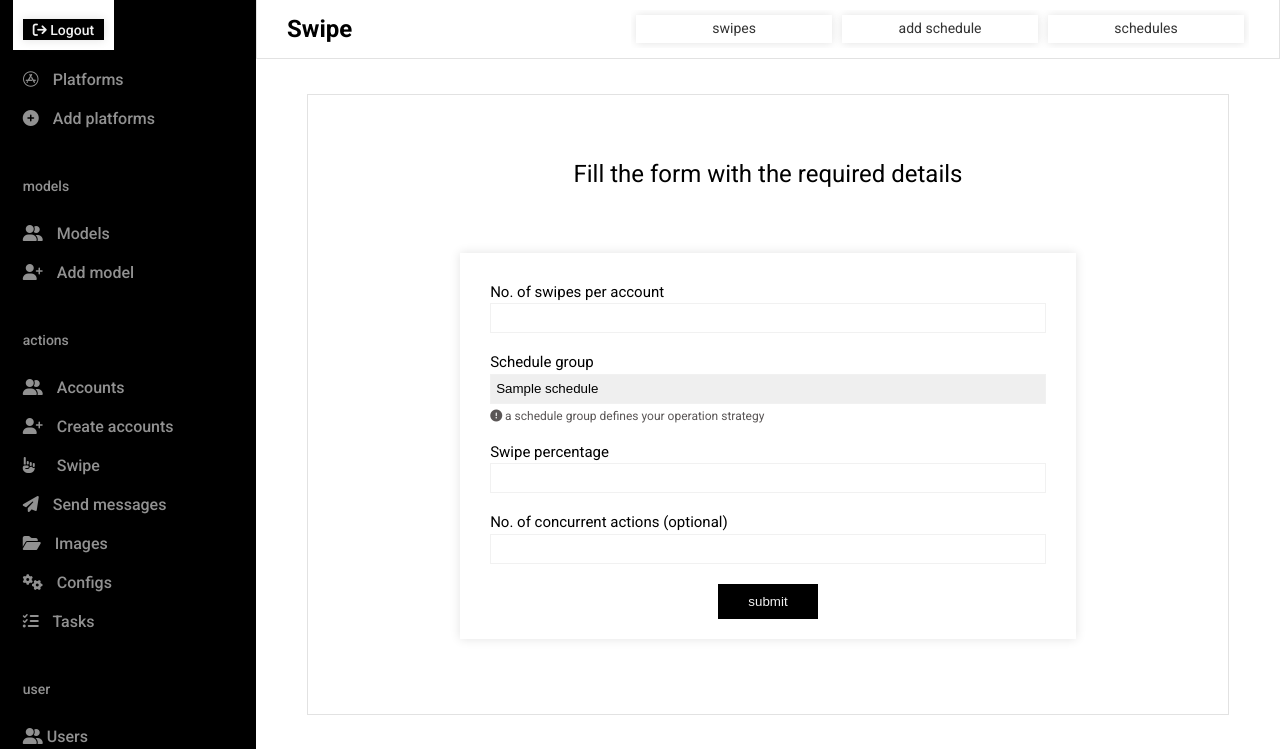
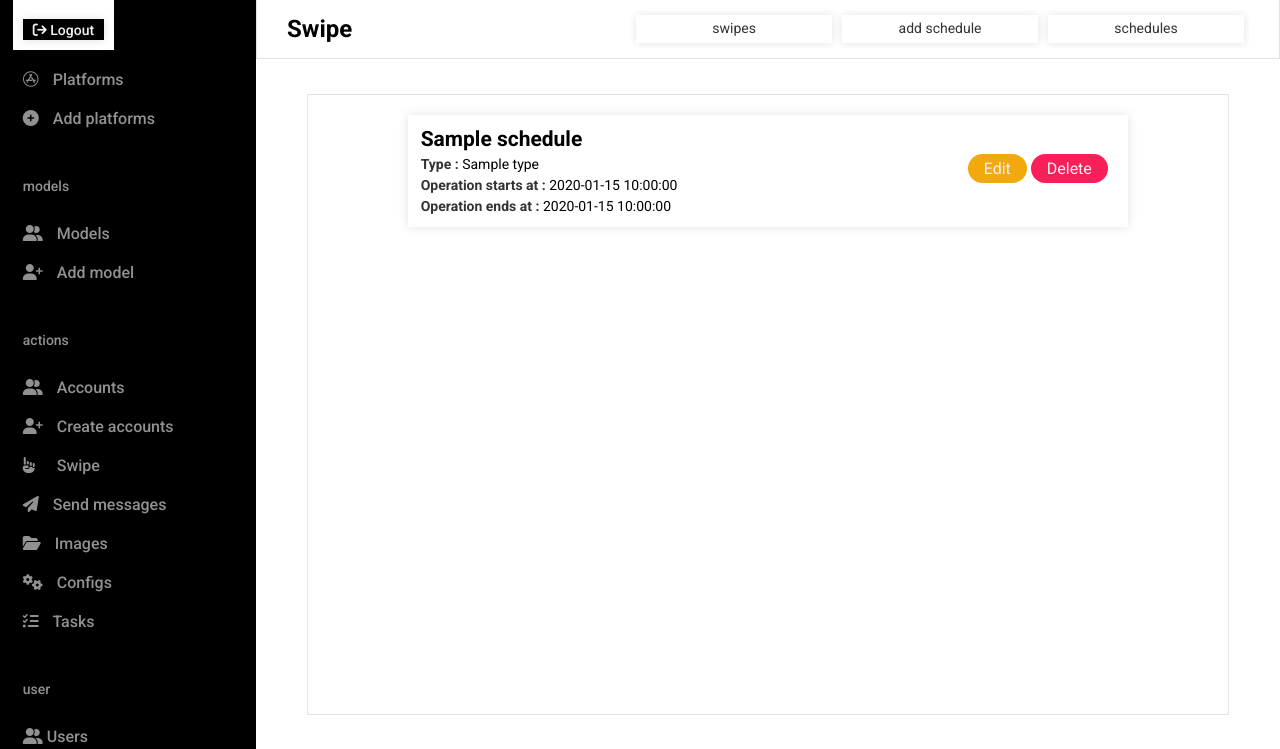
Before and after one commit to ihunna/auto-webpanel, a Flask app: template app/templates/swipe-page.html in a window 1280 px wide. Shown: the part 51-800 px from the top of the page. Run offline with Flask 3, Linux system fonts and the light colour scheme; the template is opened without the code that fills it: most values are stand-ins (such as "Sample title", 1, 10 or a date in 2020).

Commit message:
modified swipe, creat-accounts, models and schedules

```diff
--- a/app/app.py
+++ b/app/app.py
@@ -544,6 +544,7 @@ def schedules():
 	action = request.args.get('action')
 	action_type = request.args.get('type')
 	s_id = request.args.get('s')
+	next = request.args.get('next')
 
 	account_schedules = [s for s in list(session.get('SCHEDULES').values()) if s['type'] == 'account']
 	swipe_schedules = [s for s in list(session.get('SCHEDULES').values()) if s['type'] == 'swipe' or s['type'] == 'swiping']
@@ -566,24 +567,25 @@ def schedules():
 			'swipe_session_count':s[10],
 			'op_count':s[11],
 			'op_timer':json.loads(s[12]) if s[12] is not None else {'count':'0','time':'0'},
-			'op_location':s[13],
-			'swipe_delay':s[14],
-			'op_swipe_group':s[15],
-			'swipe_duration':s[16],
-			'day_specs':s[17],
-			'added_at':s[19]
+			'op_proxies':s[13],
+			'op_location':s[14],
+			'swipe_delay':s[15],
+			'op_swipe_group':s[16],
+			'swipe_duration':s[17],
+			'day_specs':s[18],
+			'status':s[19],
+			'added_at':s[20]
 		} for s in schedules]
-		print(schedules)
 		for s in schedules:session['SCHEDULES'].update({s['id']:s})
 		if len(schedules) > 0:return render_template('schedules.html',schedules=schedules)
 		return render_template('schedules.html',action='add-schedule',
 			 action_type='account',models=list(session['MODELS'].values()),
-			 swipe_schedules=swipe_schedules,schedules=account_schedules)
+			 swipe_schedules=swipe_schedules,schedules=account_schedules,next=next)
 
 	elif action == 'edit-schedule' and s_id:
 		return render_template('schedules.html',action='edit-schedule',
 			 schedule=session['SCHEDULES'][s_id],swipe_schedules=swipe_schedules,
-			 models=list(session['MODELS'].values()),action_type=action_type)
+			 models=list(session['MODELS'].values()),action_type=action_type,next=next)
 
 	elif action == 'delete-schedule':
 		db = conn()
@@ -592,7 +594,8 @@ def schedules():
 		db.commit()
 
 		del session['SCHEDULES'][s_id]
-		return redirect('/schedules')
+		url = f'/{next}' if next else request.path
+		return redirect(url)
 	elif action == 'next':
 		if action_type == 'edit':
 			db = conn()
@@ -602,11 +605,11 @@ def schedules():
 			day_specs = cursor.fetchone()[0]
 
 			day_specs = json.loads(day_specs) if day_specs is not None  else []
-			return render_template('schedules.html',action=action,s_id=s_id,action_type=action_type,day_specs=day_specs)
-		return render_template('schedules.html',action=action,s_id=s_id)
+			return render_template('schedules.html',action=action,s_id=s_id,action_type=action_type,day_specs=day_specs,next=next)
+		return render_template('schedules.html',action=action,s_id=s_id,next=next)
 
 	return render_template('schedules.html',action=action,action_type=action_type,
-			models=list(session['MODELS'].values()),swipe_schedules=swipe_schedules)
+			models=list(session['MODELS'].values()),swipe_schedules=swipe_schedules,next=next)
 
 @app.route('/schedules/<action>', methods=['POST'])
 @login_required
@@ -639,8 +642,10 @@ def scheduler(action):
 			op_sleep_timer_time = request.form.get('s-tf-acc-time')
 			timer = {'count':op_sleep_timer_count,'time':op_sleep_timer_time} if op_sleep_timer_count else {'count':0,'time':0}
 
+			op_proxies = request.form.get('op-proxies')
 			op_location = request.form.get('op-location')
 			op_swipe_group = request.form.get('op-swipe-group')
+			next = request.form.get('next')
 
 			model = session['MODEL']
 			platform = session['PLATFORM']
@@ -660,17 +665,17 @@ def scheduler(action):
 							(s_id, user_id, model['id'], platform['id'], name, type.lower(),
 								swipe_percent, s_start, s_end, s_session_count, s_delay, s_duration))
 				db.commit()
-				return jsonify({'msg': 'schedule added, add date specs', 'schedule': s_id, 'action': 'finish-schedule','action_type':'add'}), 200
+				return jsonify({'msg': 'schedule added, add date specs', 'schedule': s_id, 'action': 'finish-schedule','action_type':'add','next':next}), 200
 
 			elif type.lower() == 'account':
 				cursor.execute('''INSERT INTO schedules
 								(id, user_id, model, platform, name, type,op_count,op_timer,
-								op_swipe_group,op_location,op_max_workers,op_start_at, op_end_at)
-								VALUES (?, ?, ?, ?, ?, ?, ?, ?, ?, ?, ?, ?,?)''',
+								op_swipe_group,op_proxies,op_location,op_max_workers,op_start_at, op_end_at)
+								VALUES (?, ?, ?, ?, ?, ?, ?, ?, ?, ?, ?, ?,?,?)''',
 							(s_id, user_id, model['id'], platform['id'], name, type.lower(),
-							op_count,json.dumps(timer),op_swipe_group,op_location,max_workers,s_start, s_end))
+							op_count,json.dumps(timer),op_swipe_group,op_proxies,op_location,max_workers,s_start, s_end))
 				db.commit()
-			return jsonify({'msg': 'schedule added successfully'}), 200
+			return jsonify({'msg': 'schedule added successfully','next':next}), 200
 
 		elif action == 'edit-schedule':
 			type = request.form.get('s-type')
@@ -690,8 +695,11 @@ def scheduler(action):
 			op_sleep_timer_time = request.form.get('s-tf-acc-time')
 			timer = {'count':op_sleep_timer_count,'time':op_sleep_timer_time} if op_sleep_timer_count else {'count':0,'time':0}
 
+			op_proxies = request.form.get('op-proxies')
 			op_location = request.form.get('op-location')
+
 			op_swipe_group = request.form.get('op-swipe-group')
+			next = request.form.get('next')
 
 			model = session['MODEL']
 			platform = session['PLATFORM']
@@ -707,16 +715,16 @@ def scheduler(action):
 								swipe_duration=? WHERE id=? AND user_id=?''',
 							(model['id'],name,swipe_percent, s_start, s_end, s_session_count, s_delay, s_duration,s_id,user_id))
 				db.commit()
-				return jsonify({'msg': 'schedule updated successfully, add date specs', 'schedule': s_id, 'action': 'finish-schedule','action_type':'edit'}), 200
+				return jsonify({'msg': 'schedule updated successfully, add date specs', 'schedule': s_id, 'action': 'finish-schedule','action_type':'edit','next':next}), 200
 
 			elif type.lower() == 'account':
 				cursor.execute('''UPDATE schedules SET model=?, name=?,op_count=?,op_timer=?,
-								op_swipe_group=?,op_location=?,op_max_workers=?,op_start_at=?, op_end_at=?
+								op_swipe_group=?,op_proxies =?,op_location=?,op_max_workers=?,op_start_at=?, op_end_at=?
 								WHERE id=? AND user_id=?''',
 							(model['id'],name,op_count,json.dumps(timer),
-							op_swipe_group,op_location,max_workers,s_start, s_end,s_id, user_id))
+							op_swipe_group,op_proxies,op_location,max_workers,s_start, s_end,s_id, user_id))
 				db.commit()
-			return jsonify({'msg': 'schedule updated successfully'}), 200
+			return jsonify({'msg': 'schedule updated successfully'},next=next), 200
 
 		elif action == 'finish-schedule':
 			s_id = request.form.get('s-id')
@@ -724,14 +732,15 @@ def scheduler(action):
 			percents = request.form.getlist('s-swipe-percent')
 			day_specs = json.dumps([{"day": day,"swipe_percent":percent} for day, percent in zip(days, percents)])
 			action_type = request.form.get('action-type')
+			next = request.form.get('next')
 
 			db = conn()
 			cursor = db.cursor()
 			cursor.execute('''UPDATE schedules SET day_specs =? WHERE id =? AND user_id =?
 			''',(day_specs,s_id,session['ADMIN']['id']))
 			db.commit()
-			if action_type and action_type == 'edit':return jsonify({'msg': 'schedule updated successfully'}), 200
-			return jsonify({'msg': 'schedule added successfully'}), 200
+			if action_type and action_type == 'edit':return jsonify({'msg': 'schedule updated successfully','next':next}), 200
+			return jsonify({'msg': 'schedule added successfully','next':next}), 200
 	except Exception as error:
 		print(error)
 		return abort(500)
@@ -920,11 +929,12 @@ def swipe_page():
 	running = False
 	task_status = {}
 
+	db = conn()
+	cursor = db.cursor()
+
 	if swipe_task:
 		if swipe_task.is_alive():
 			running = True
-		db = conn()
-		cursor = db.cursor()
 		cursor.execute('''SELECT * FROM tasks WHERE id =?''', (swipe_task_id,))
 		task = cursor.fetchone()
 
@@ -934,7 +944,33 @@ def swipe_page():
 			'status': task[3],
 			'progress': task[4]
 		}
-	schedules = [s for s in list(session['SCHEDULES'].values()) if s['type'] == 'swiping']
+
+	cursor.execute('''SELECT * FROM schedules WHERE user_id=? AND type=? ORDER BY added_at DESC''', (session['ADMIN']['id'],'swiping'))
+	schedules = cursor.fetchall()
+	schedules = [{
+		'id':s[0],
+		'model':session['MODELS'][s[2]]['full_name'],
+		'platform':session['PLATFORMS'][s[3]]['name'],
+		'name':str(s[4]),
+		'type':s[5],
+		'swipe_percent':s[6],
+		'op_start_at':s[7],
+		'op_end_at':s[8],
+		'op_max_workers':s[9],
+		'swipe_session_count':s[10],
+		'op_count':s[11],
+		'op_timer':json.loads(s[12]) if s[12] is not None else {'count':'0','time':'0'},
+		'op_proxies':s[13],
+		'op_location':s[14],
+		'swipe_delay':s[15],
+		'op_swipe_group':s[16],
+		'swipe_duration':s[17],
+		'day_specs':s[18],
+		'status':s[19],
+		'added_at':s[20]
+	} for s in schedules]
+	for s in schedules:session['SCHEDULES'].update({s['id']:s})
+	if len(schedules) < 1:return redirect(url_for('schedules',action='add-schedule',type='swiping',next='swipe'))
 	return render_template('swipe-page.html',schedules=schedules,running=running,task_status=task_status)
 
 @app.route('/swipe', methods=['POST'])
--- a/app/app_configs.py
+++ b/app/app_configs.py
@@ -152,6 +152,7 @@ def conn():
 		swipe_session_count TEXT,
 		op_count TEXT,
 		op_timer TEXT,
+		op_proxies TEXT,
 		op_location TEXT,
 		swipe_delay TEXT,
 		op_swipe_group TEXT,
--- a/app/static/css/settings.css
+++ b/app/static/css/settings.css
@@ -45,6 +45,11 @@ body {
 .bg-danger{
     background:var(--danger);
     color: var(--soft-white);
+}
+
+.bg-neut{
+    background: var(--soft-white);
+    color: #000000;
 }
 
 #menu-btn{
--- a/app/static/js/settings.mjs
+++ b/app/static/js/settings.mjs
@@ -245,11 +245,12 @@ import { showHide, createModal, sendRequest} from "./utils.mjs";
                 showHide('show',[alertBox],response.msg,{'bg':colorSuccess,'color':colorLessWhite});
                 if (response.action && response.action === 'finish-schedule'){
                     url = '/schedules/finish-schedule'
-                    window.location.href=`/schedules?action=next&s=${response.schedule}&type=${response.action_type}`
+                    window.location.href=`/schedules?action=next&s=${response.schedule}&type=${response.action_type}&next=${response.next}`
                 }else{
                 setTimeout(() => {
+                    let next = response.next != null? `${response.next}`:`/schedules`
                     showHide('no-show',[alertBox],response.msg);
-                    window.location.href=`/schedules`
+                    window.location.href=next;
                 }, 3000)
             }
             })
--- a/app/templates/create-accounts.html
+++ b/app/templates/create-accounts.html
@@ -13,7 +13,7 @@
                     <a href="/accounts" class="eleveted-a">
                         accounts
                     </a>
-                    <a href="/schedules?action=add-schedule&type=account" class="eleveted-a">
+                    <a href="/schedules?action=add-schedule&type=account&next=create-accounts" class="eleveted-a">
                         add schedule
                     </a>
                     <a href="/schedules" class="eleveted-a">
--- a/app/templates/swipe-page.html
+++ b/app/templates/swipe-page.html
@@ -27,7 +27,7 @@
                     <a href="" class="eleveted-a">
                         swipes
                     </a>
-                    <a href="/schedules?action=add-schedule&type=swiping" class="eleveted-a">
+                    <a href="/schedules?action=add-schedule&type=swiping&next=swipe" class="eleveted-a">
                         add schedule
                     </a>
                     <a href="/schedules" class="eleveted-a">
@@ -83,6 +83,38 @@
                          {%endif%}
                      </div>
                  </div>
+                 {%endif%}
+                 {%if schedules%}
+                    <div class="holder scroll task-holder op-holder">
+                        {% for s in schedules%}
+                        <div class="op-card">
+                                <div>
+                                    <h2>
+                                        {{s.name}}
+                                    </h2>
+                                </div>
+                                <div>
+                                    <strong>Type : </strong>
+                                    <span>{{s.type}}</span>
+                                </div>
+                                <div>
+                                    <strong>Operation starts at : </strong>
+                                    <span>{{s.op_start_at}}</span>
+                                </div>
+                                <div>
+                                    <strong>Operation ends at : </strong>
+                                    <span>{{s.op_end_at}}</span>
+                                </div>
+                                <span class="op-card-actions">
+                                    {%if s.status == 'running'%}
+                                        <a href="" class="bg-neut">{{s.status}}</a>
+                                    {%endif%}
+                                    <a href="/schedules?s={{s.id}}&action=edit-schedule&type={{s.type}}&next=swipe" class="bg-warning">Edit</a>
+                                    <a href="/schedules?s={{s.id}}&action=delete-schedule&next=swipe" class="bg-danger">Delete</a>
+                                </span>
+                        </div>
+                        {%endfor%}
+                    </div>
                  {%else%}
                      <div class="holder scroll form-holder">
                          <h2>
```
Also changed, not shown: app/templates/images.html (+7 -5 lines), app/templates/models.html (+4 -4 lines), app/templates/schedules.html (+23 -11 lines).
